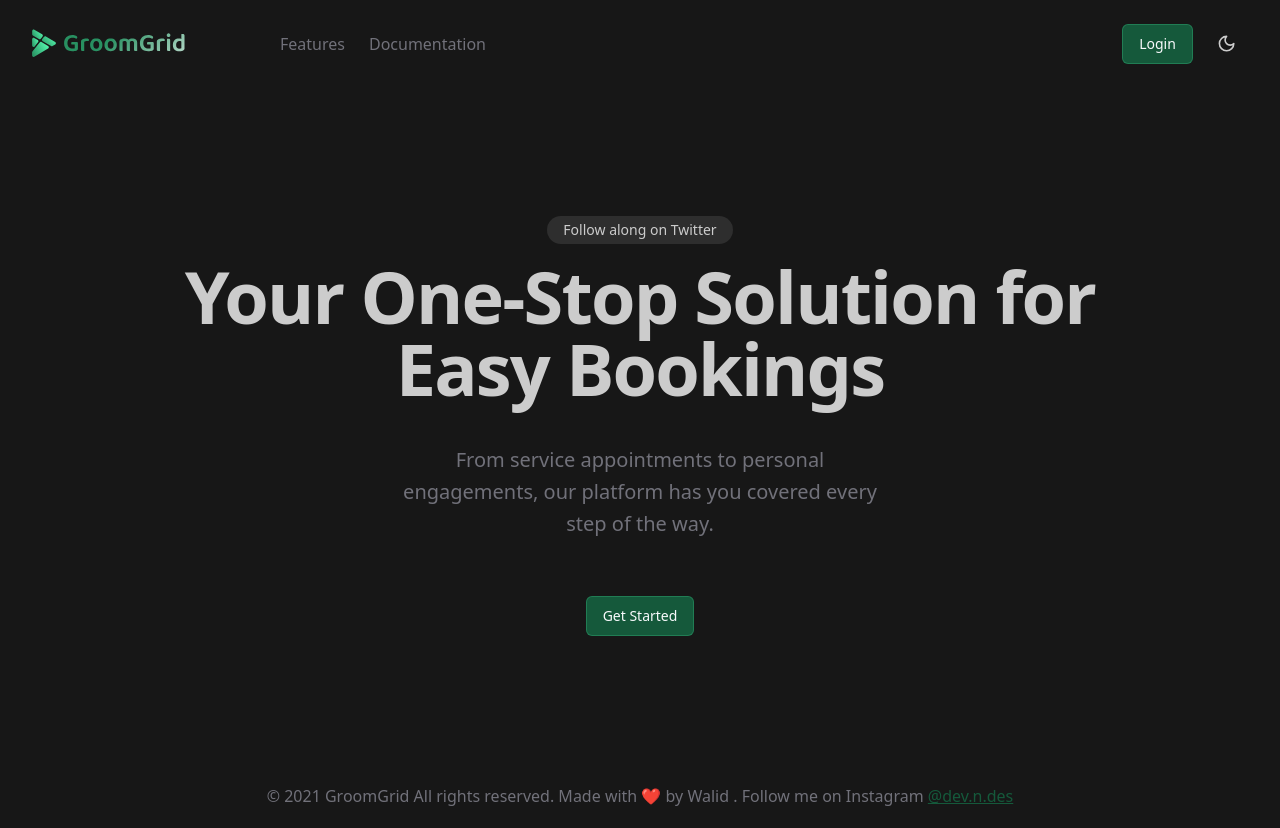
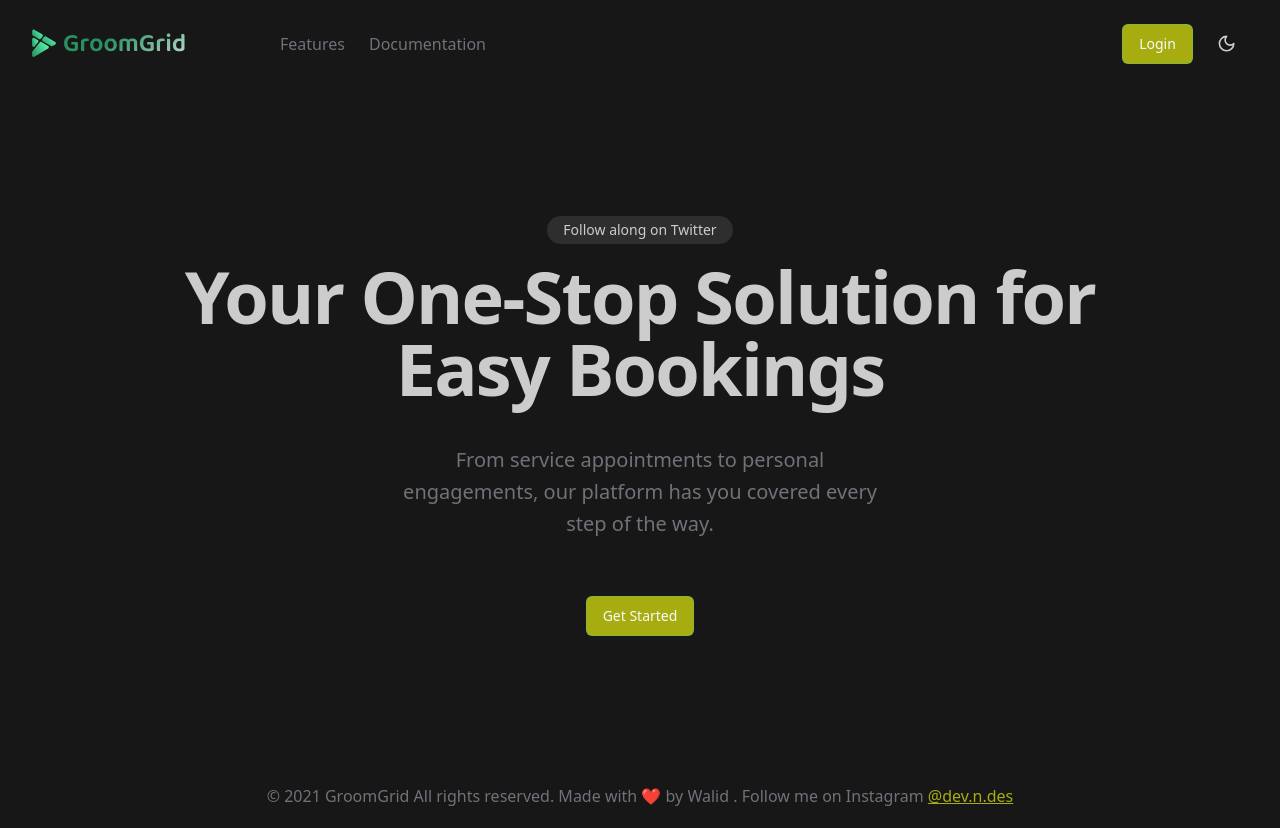
Before and after one commit to walid1921/GroomGrid, a React (Vite) app: page /hero in a window 1280 px wide. Built offline with nearby package versions, Linux system fonts and the light colour scheme.

Commit message:
text color

```diff
--- a/src/index.css
+++ b/src/index.css
@@ -15,7 +15,7 @@
     --popover: 0 0% 100%;
     --popover-foreground: 240 10% 3.9%;
 
-    --primary: 165 82% 35%;
+    --primary: 62.2deg 81.8% 37.3%;
     --primary-foreground: 355.7 100% 97.3%;
 
     --secondary: 240 4.8% 95.9%;
@@ -49,7 +49,7 @@
     --popover: 0, 0%, 9%;
     --popover-foreground: 210 40% 98%;
 
-    --primary: 153.5deg 61.8% 21.6%;
+    --primary: 62.2deg 81.8% 37.3%;
     --primary-foreground: 210 40% 98%;
 
     --secondary: 240 4.8% 95.9%;
```
